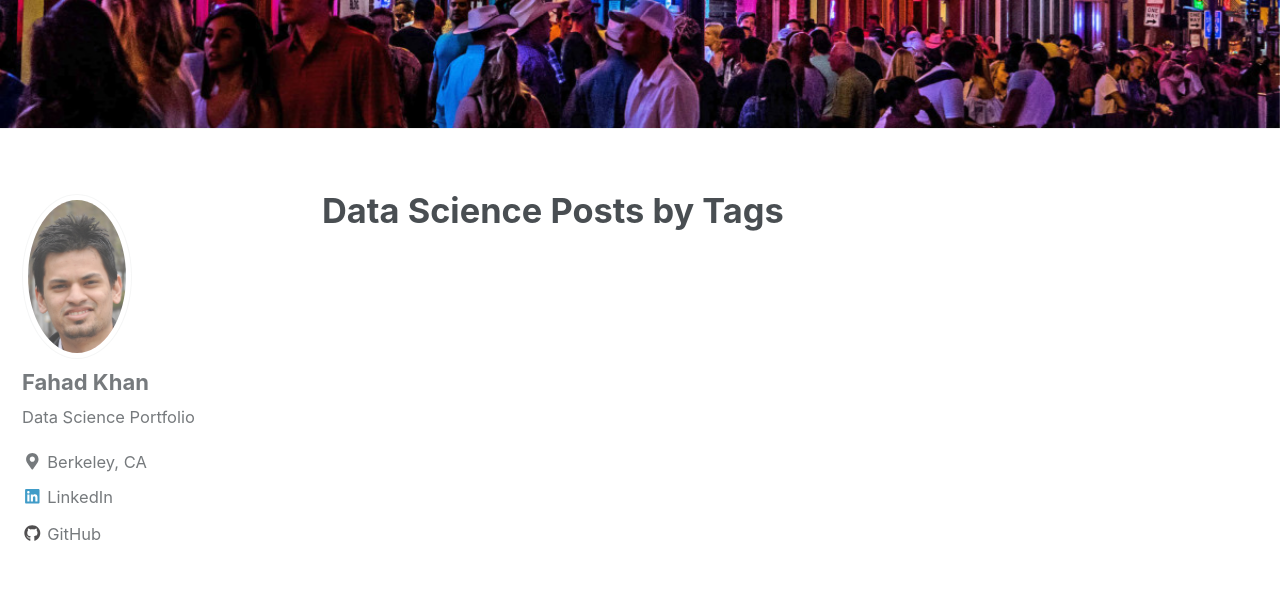
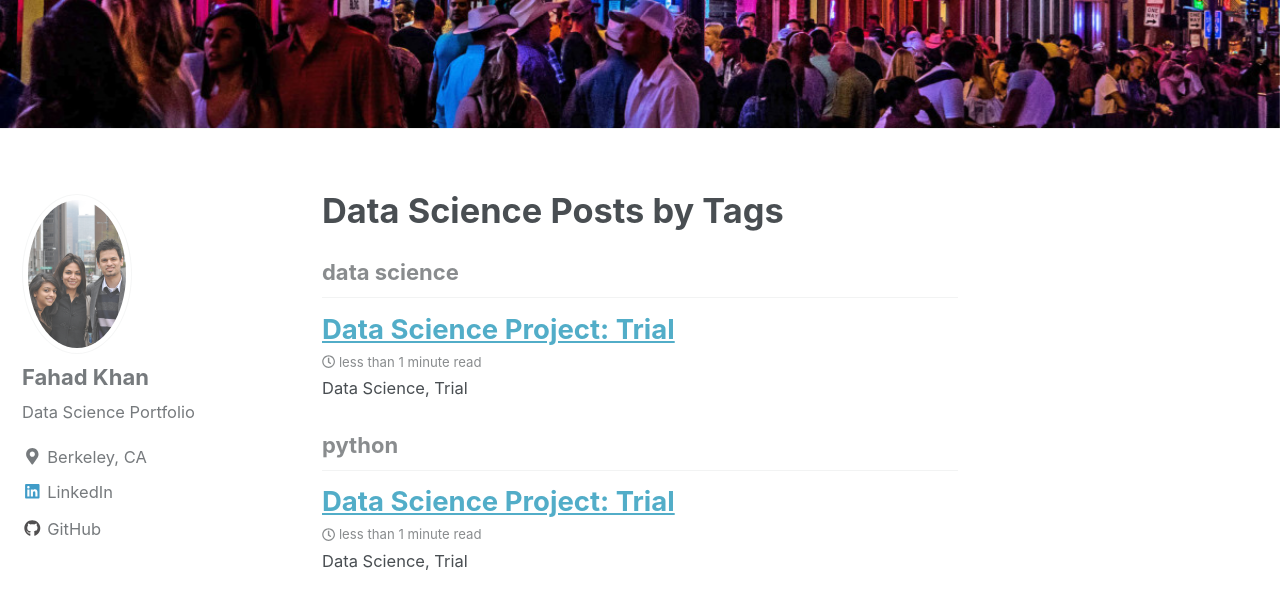
Before and after one commit to FK85/FK85.github.io, a Jekyll site: the page built from _pages/datacience.md, in a window 1280 px wide and 900 px high, scrolled down 891 px. Shown: the top 609 px of the window. Built offline with Jekyll 4.4.1, drawn with Linux system fonts in a browser that asks for light colours; nearby versions of some CDN libraries; some of the changed lines change nothing that is shown.

Commit message:
Added a trial post

````diff
--- a/_includes/scripts.html
+++ b/_includes/scripts.html
@@ -26,3 +26,9 @@
 
 {% include analytics.html %}
 {% include /comments-providers/scripts.html %}
+
+{% if page.mathjax %}
+<script type="text/javascript" async
+  src="https://cdn.mathjax.org/mathjax/latest/MathJax.js?config=TeX-MML-AM_CHTML">
+</script>
+{% endif %}
--- /dev/null
+++ b/_posts/2018-08-26-Trial.md
@@ -0,0 +1,60 @@
+---
+title: "Data Science Project: Trial"
+date: 2018-08-26
+tags: [data science, python]
+header:
+  image: "/images/Trial/Nashville.jpg"
+excerpt: "Data Science, Trial"
+mathjax: "true"
+---
+
+# H1 Heading
+
+## H2 Heading
+
+### H3 Heading
+
+Here's some basic text.
+
+And here's some *italics*
+
+Here's some **bold** text.
+
+What about a [link](https://github.com/FK85)?
+
+Here's a bulleted list:
+* First item
++ Second item
+- Third item
+
+Here's a numbered list:
+1. First
+2. Second
+3. Third
+
+Python code block:
+```python
+    import numpy as np
+
+    def test_function(x, y):
+      z = np.sum(x,y)
+      return z
+```
+
+R code block:
+```r
+library(tidyverse)
+df <- read_csv("some_file.csv")
+head(df)
+```
+
+Here's some inline code `x+y`.
+
+Here's an image:
+<img src="{{ site.url }}{{ site.baseurl }}/images/Trial/Baseball.jpg" alt="linearly separable data">
+
+Here's some math:
+
+$$z=x+y$$
+
+You can also put it inline $$z=x+y$$
````
Also changed, not shown: _config.yml (line endings or trailing spaces), images/Fahad.JPG, images/Trial/Baseball.jpg (added), images/Trial/Nashville.jpg (added).
